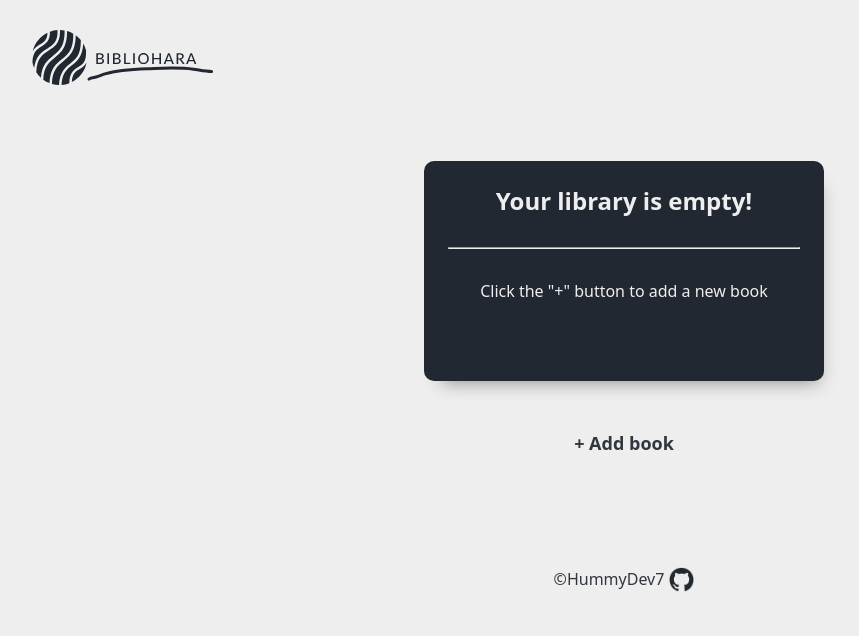
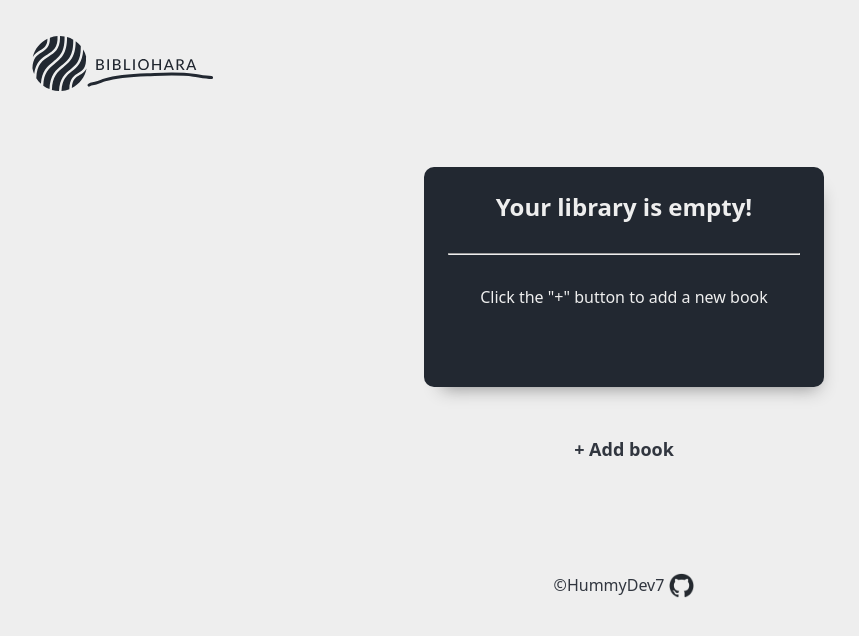
Before and after one commit to HummyDev7/library-recreated-, a website built with Vite: page index.html in a window 1280 px wide. Shown: the whole page, without its empty margins (16-875 px from the left). Built offline with nearby package versions, Linux system fonts and the light colour scheme.

Commit message:
remove style in 768px and add padding-top for the container

```diff
--- a/styles/compo/header.css
+++ b/styles/compo/header.css
@@ -1,3 +1,7 @@
+.header__container {
+  padding-top: var(--size-xl);
+}
+
 
 /* xs */
 /* @media (min-width: 475px) {} */
@@ -6,11 +10,7 @@
 /* @media (min-width: 640px) {} */
 
 /* md */
-@media (min-width: 768px) {
-  .header__container {
-      margin-top: var(--size-3xl);
-  }
-}
+@media (min-width: 768px) {}
 
 /* lg */
 /* @media (min-width: 1024px) {} */
```
